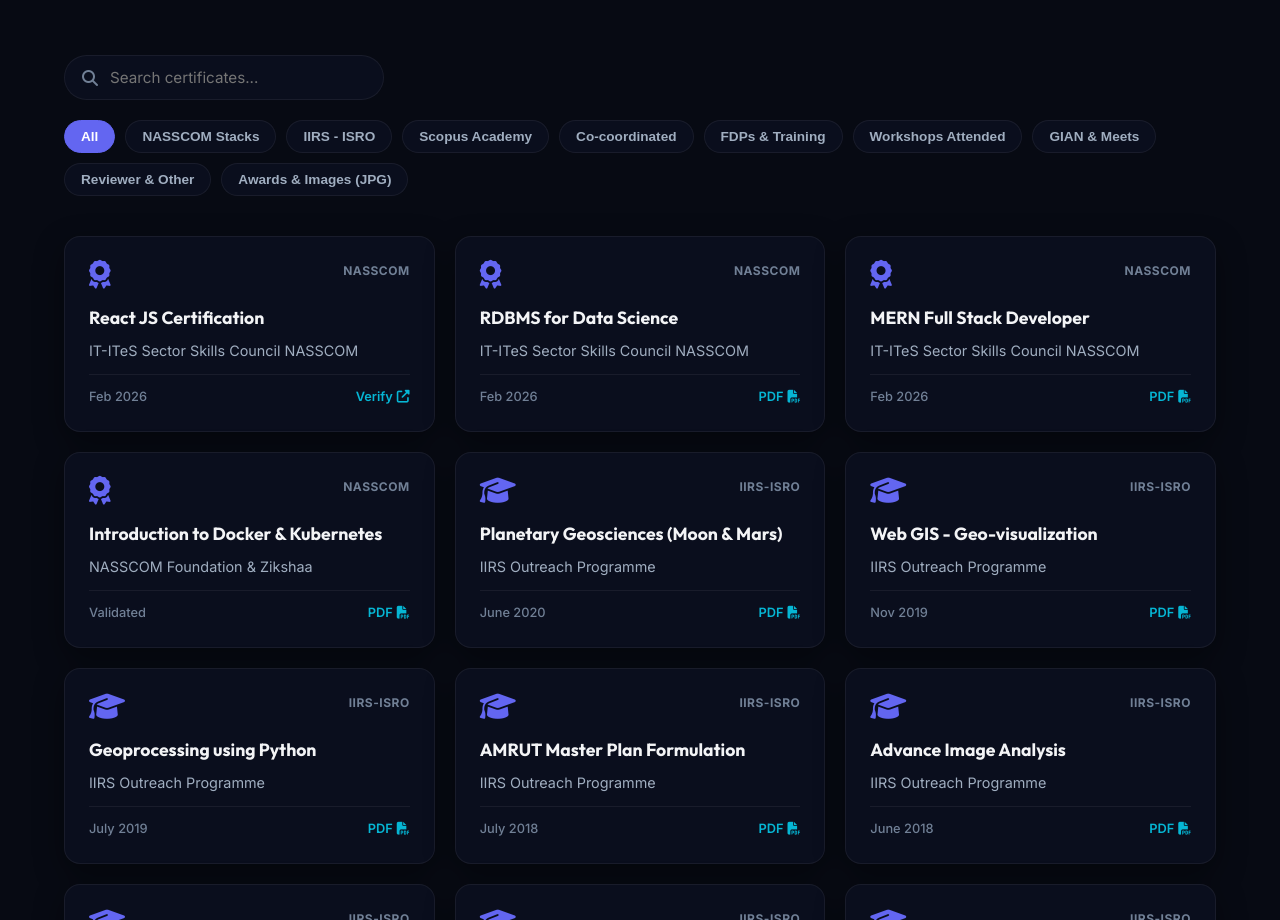
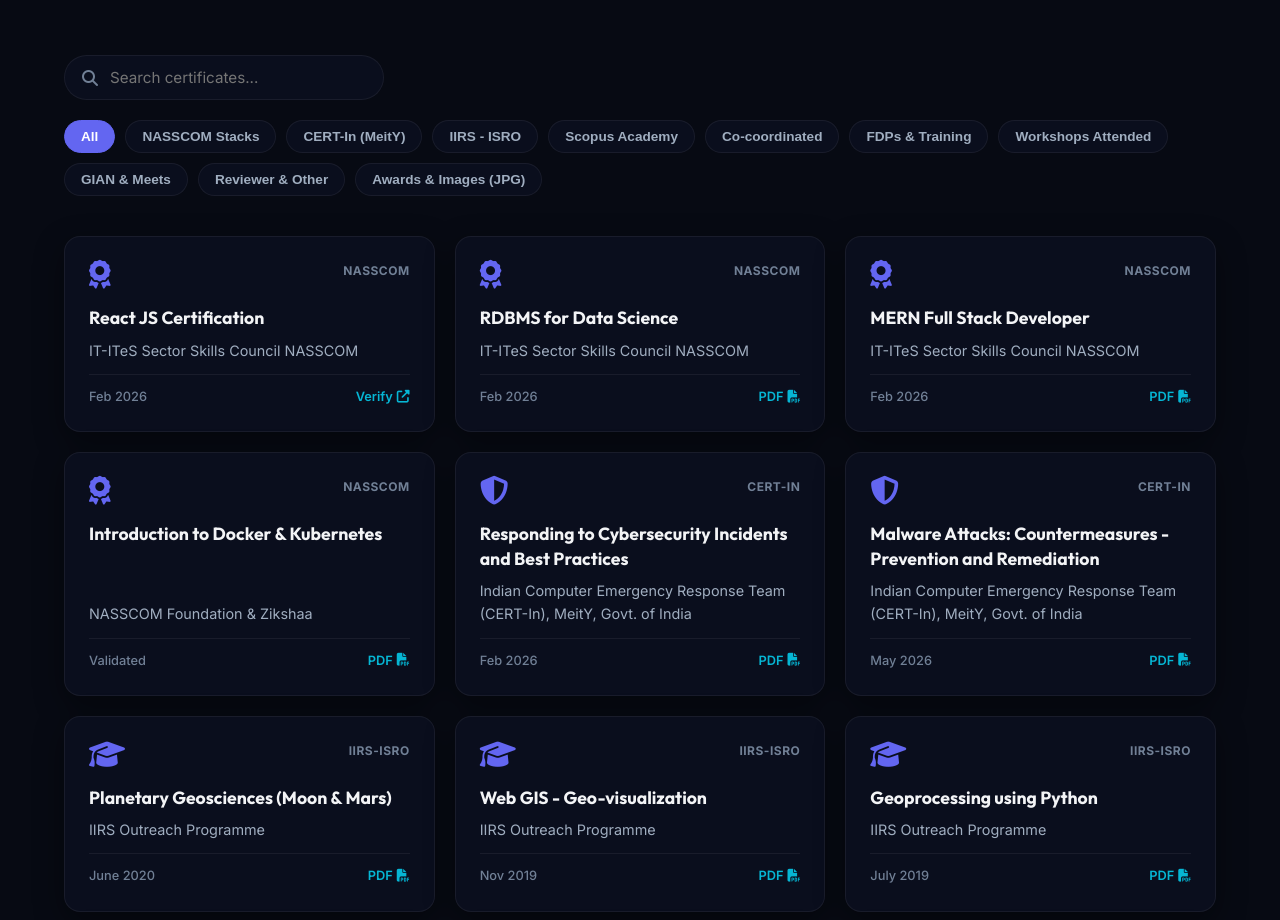
Before and after one commit to HariMSS-WebGIS/Website-Harish, a website: page index.html in a window 1280 px wide. Shown: the part 10540-11460 px from the top of the page. Drawn offline with Linux system fonts and the light colour scheme.

Commit message:
Update index.html

```diff
--- a/index.html
+++ b/index.html
@@ -1435,6 +1435,7 @@
                     <div class="filter-group">
                         <button class="filter-btn active" data-filter="all">All</button>
                         <button class="filter-btn" data-filter="nasscom">NASSCOM Stacks</button>
+                        <button class="filter-btn" data-filter="certin">CERT-In (MeitY)</button>
                         <button class="filter-btn" data-filter="iirs">IIRS - ISRO</button>
                         <button class="filter-btn" data-filter="scopus">Scopus Academy</button>
                         <button class="filter-btn" data-filter="co-coordinated">Co-coordinated</button>
@@ -1508,6 +1509,38 @@
                             </div>
                         </div>
                     </div>
+
+                    <!-- CERT-In (MeitY, Govt. of India) -->
+                    <div class="cert-card-item" data-category="certin">
+                        <div class="glass-card cert-card">
+                            <div class="cert-card-header">
+                                <i class="fa-solid fa-shield-halved cert-icon"></i>
+                                <span class="cert-category">CERT-In</span>
+                            </div>
+                            <h3 class="cert-title">Responding to Cybersecurity Incidents and Best Practices</h3>
+                            <p class="cert-issuer">Indian Computer Emergency Response Team (CERT-In), MeitY, Govt. of India</p>
+                            <div class="cert-footer">
+                                <span class="cert-date">Feb 2026</span>
+                                <a href="pdf/CERT-In_Cybersecurity-Incidents-Best-Practices_Feb2026.pdf" target="_blank" class="cert-link">PDF <i class="fa-solid fa-file-pdf"></i></a>
+                            </div>
+                        </div>
+                    </div>
+
+                    <div class="cert-card-item" data-category="certin">
+                        <div class="glass-card cert-card">
+                            <div class="cert-card-header">
+                                <i class="fa-solid fa-shield-halved cert-icon"></i>
+                                <span class="cert-category">CERT-In</span>
+                            </div>
+                            <h3 class="cert-title">Malware Attacks: Countermeasures - Prevention and Remediation</h3>
+                            <p class="cert-issuer">Indian Computer Emergency Response Team (CERT-In), MeitY, Govt. of India</p>
+                            <div class="cert-footer">
+                                <span class="cert-date">May 2026</span>
+                                <a href="pdf/CERT-In_Malware-Attacks-Countermeasures_May2026.pdf" target="_blank" class="cert-link">PDF <i class="fa-solid fa-file-pdf"></i></a>
+                            </div>
+                        </div>
+                    </div>
+
 
                     <!-- IIRS - ISRO -->
                     <div class="cert-card-item" data-category="iirs">
```
